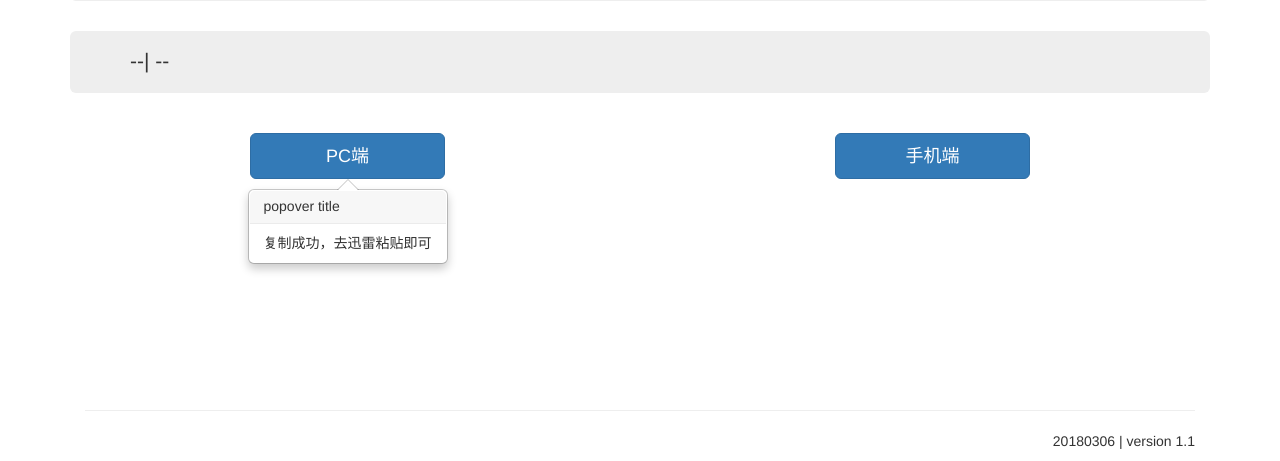
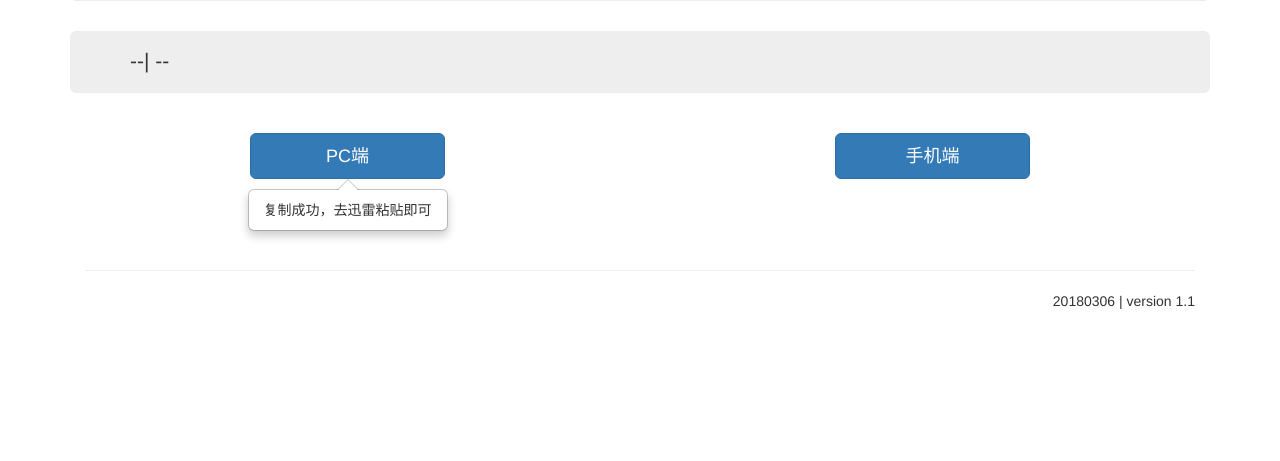
Before and after one commit to xyyanxin/onelook, a Flask app: template onelook/templates/index_all_photo.html in a window 1280 px wide, after a click on "PC端". Shown: the part 356-817 px from the top of the page. After the commit the page ends 665 px from the top, so only its background shows below. Run offline with Flask 2, Linux system fonts and the light colour scheme; the template is opened without the code that fills it, so the values that code supplies are empty; some libraries are stand-ins or nearby versions.

Commit message:
update index

```diff
--- a/onelook/templates/index_all_photo.html
+++ b/onelook/templates/index_all_photo.html
@@ -67,16 +67,16 @@
          <div class="row" style="margin-top: 30px;">
             <div class="col-md-6 " style="margin-top: 10px;" >
                	<button type="button" style="width: 35%;" class="btn btn-primary btn-lg center-block"
-                  title="popover title" data-container="body" data-toggle="popover" data-placement="bottom"
+                  title="" data-container="body" data-toggle="popover" data-placement="bottom"
                   data-content="复制成功，去迅雷粘贴即可" onClick="copyUrl('url1')" >PC端</button>
                            <!-- 这是段url的文本 -->
-	         	<textarea cols="20" rows="10" id="url1" style="opacity: 0;" >
+	         	<textarea rows="3" id="url1" style="opacity: 0;" >
 	         	{{item.thunder_url}}
 	         	</textarea>
             </div>
             <div class="col-md-6 " style="margin-top: 10px;" >
                <button type="button" style="width: 35%;" class="btn btn-primary btn-lg center-block"
-               	  title="请复制下面的迅雷链接：" data-container="body" data-toggle="popover" data-placement="bottom"
+               	  title="" data-container="body" data-toggle="popover" data-placement="bottom"
                   data-content="{{item.thunder_url}}" >手机端</button>
             </div>
          </div>
```
